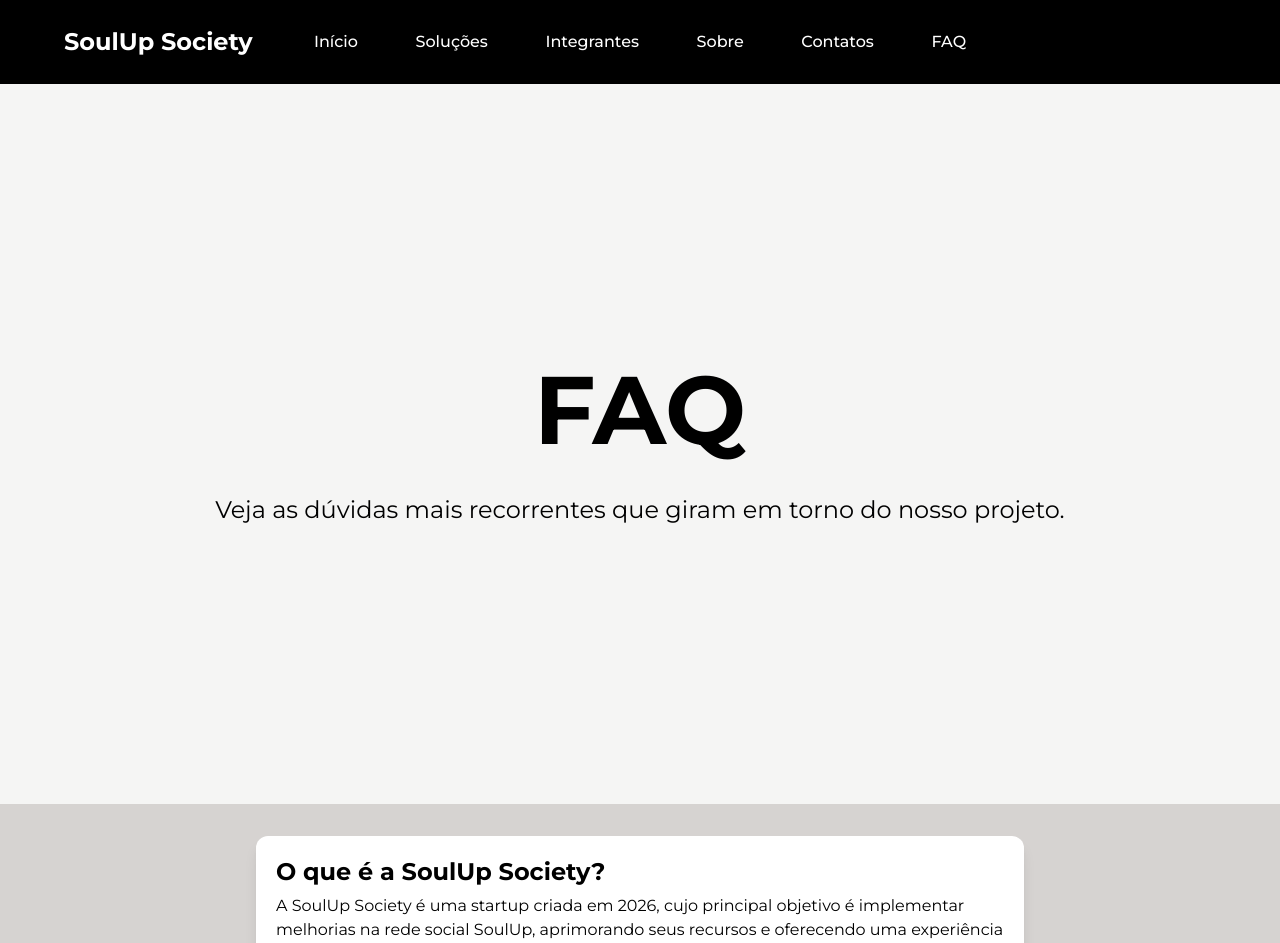
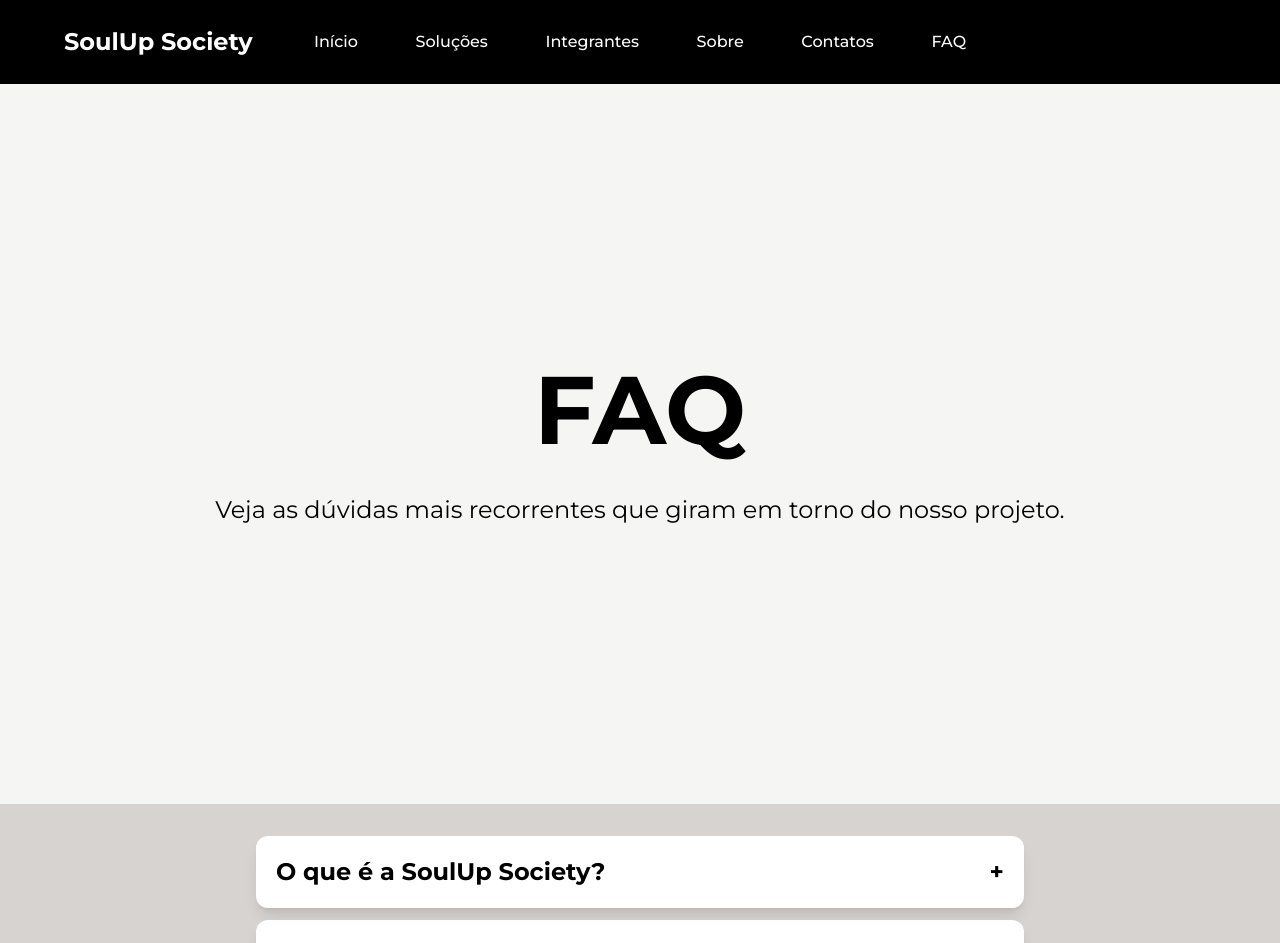
Before and after one commit to SoulUp-Society-Trabalhos/1--Challenge-2--semestre, a React (Vite) app in the folder soulup-society/: page /faq in a window 1280 px wide. Shown: the top 943 px of the page. Built offline with nearby package versions, Linux system fonts and the light colour scheme.

Commit message:
feat: Adicionando uso de UseState na página faq

```diff
--- a/soulup-society/src/routes/Faq/index.tsx
+++ b/soulup-society/src/routes/Faq/index.tsx
@@ -1,4 +1,4 @@
-
+import { useState } from "react";
 import Hero from "../../components/Hero";
 import Newsletter from "../../components/Newsletter";
 
@@ -41,28 +41,58 @@
 ];
 
 export default function Faq() {
+  const [perguntaAberta, setPerguntaAberta] = useState<number | null>(null);
 
-
+  function abrirPergunta(index: number) {
+    if (perguntaAberta === index) {
+      setPerguntaAberta(null);
+    } else {
+      setPerguntaAberta(index);
+    }
+  }
 
   return (
     <main className="conteudo">
       <Hero
-              titulo="FAQ"
-              descricao="Veja as dúvidas mais recorrentes que giram em torno do nosso
-              projeto."
-            />
+        titulo="FAQ"
+        descricao="Veja as dúvidas mais recorrentes que giram em torno do nosso projeto."
+      />
+
       <section className="bg-stone-300 py-8 px-[5%]">
         <div className="max-w-3xl mx-auto space-y-3">
+
           {faqItems.map((item, index) => (
-            <div key={index} className="bg-white p-5 rounded-xl shadow-lg">
-              <p className="text-2xl mb-1.5 font-bold">{item.question}</p>
-              <p className="text-base">{item.answer}</p>
+            <div
+              key={index}
+              className="bg-white p-5 rounded-xl shadow-lg"
+            >
+              <button
+                type="button"
+                onClick={() => abrirPergunta(index)}
+                className="w-full flex justify-between items-center text-left cursor-pointer"
+              >
+                <span className="text-2xl font-bold">
+                  {item.question}
+                </span>
+
+                <span className="text-2xl font-bold">
+                  {perguntaAberta === index ? "−" : "+"}
+                </span>
+              </button>
+
+              {perguntaAberta === index && (
+                <p className="text-base mt-4">
+                  {item.answer}
+                </p>
+              )}
+
             </div>
           ))}
+
         </div>
       </section>
 
-      <Newsletter/>
+      <Newsletter />
     </main>
   );
 }
```
